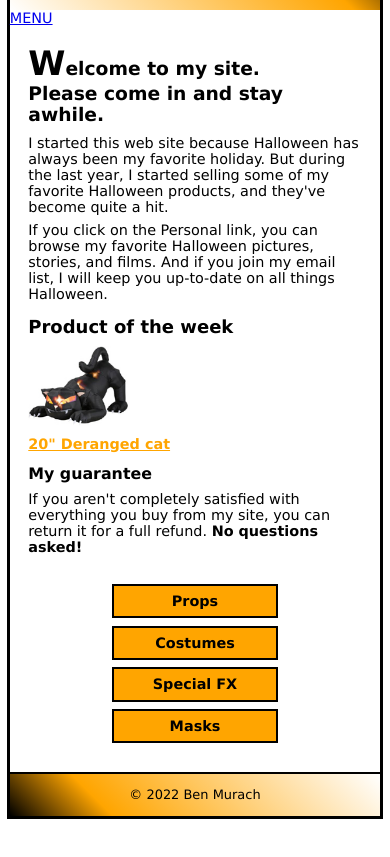
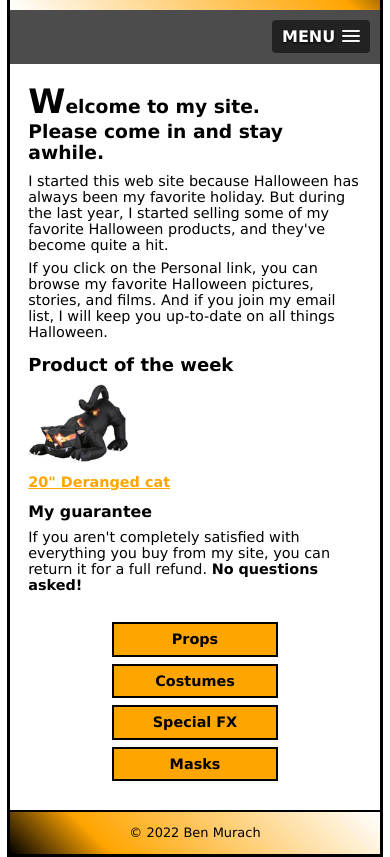
Before and after one commit to wchipman-csupueblo/halloween_shop_311, a plain HTML site: page index.html in a window 390 px wide. Shown: the part 81-938 px from the top of the page. Before the commit the page ends 900 px from the top, so only its background shows below. Drawn offline with nearby package versions, Linux system fonts and the light colour scheme.

Commit message:
fixed responsive menu icon

```diff
--- a/index.html
+++ b/index.html
@@ -6,6 +6,7 @@
     <meta name="viewport" content="width=device-width, initial-scale=1" />
     <title>Halloween Store</title>
     <link rel="stylesheet" href="styles/main_rwd.css" />
+    <link rel="stylesheet" href="styles/slicknav.css" />
     <script src="http://code.jquery.com/jquery-3.6.0.min.js"></script>
     <script src="js/jquery.slicknav.min.js"></script>
     <script type="text/javascript">
```
Also changed, not shown: styles/main_rwd.css (+0 -14 lines).
